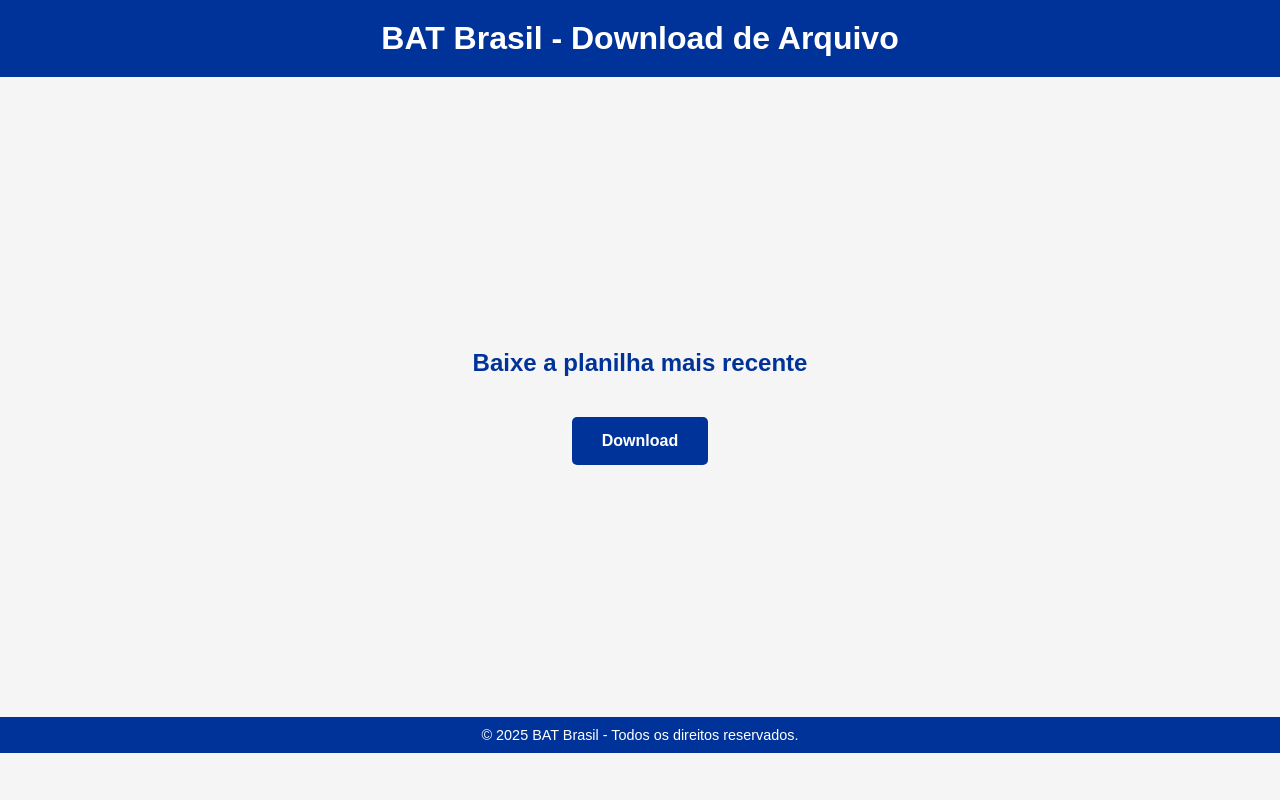
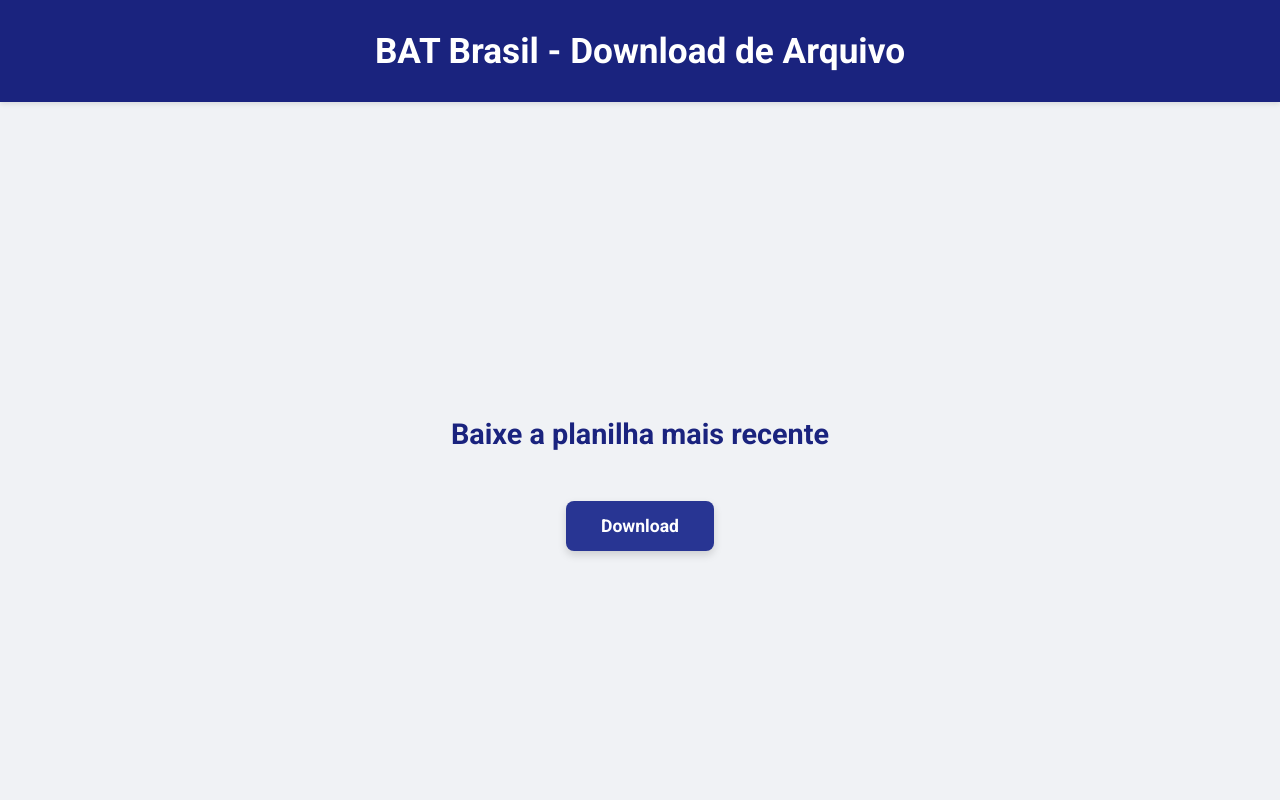
Before and after one commit to onepage-1/mapa-demoestrateg, a plain HTML site: page index.html in a window 1280 px wide. Shown: the top 800 px of the page. Drawn offline with Linux system fonts and the light colour scheme.

Commit message:
Update index.html

```diff
--- a/index.html
+++ b/index.html
@@ -4,26 +4,32 @@
     <meta charset="UTF-8">
     <meta name="viewport" content="width=device-width, initial-scale=1.0">
     <title>Download - BAT Brasil</title>
+    <link rel="preconnect" href="https://fonts.googleapis.com">
+    <link rel="preconnect" href="https://fonts.gstatic.com" crossorigin>
+    <link href="https://fonts.googleapis.com/css2?family=Roboto:wght@400;700&display=swap" rel="stylesheet">
     <style>
         /* Estilos globais */
         body {
-            font-family: Arial, sans-serif;
-            background-color: #f5f5f5;
+            font-family: 'Roboto', sans-serif;
+            background-color: #f0f2f5;
             margin: 0;
             padding: 0;
+            color: #333;
         }
 
         /* Cabeçalho */
         header {
-            background-color: #003399;
+            background-color: #1a237e; /* Azul mais escuro */
             color: white;
             text-align: center;
-            padding: 20px;
+            padding: 30px 0;
+            box-shadow: 0 2px 5px rgba(0,0,0,0.1);
         }
 
         header h1 {
             margin: 0;
-            font-size: 2rem;
+            font-size: 2.2rem;
+            font-weight: 700;
         }
 
         /* Seção principal */
@@ -32,40 +38,51 @@
             flex-direction: column;
             align-items: center;
             justify-content: center;
-            min-height: 80vh;
+            min-height: calc(100vh - 100px); /* Ajusta a altura */
             text-align: center;
+            padding: 20px;
         }
 
-        main h2 {
-            color: #003399;
-            font-size: 1.5rem;
-        }
+         main h2 {
+            color: #1a237e; /* Azul mais escuro */
+            font-size: 1.8rem;
+            font-weight: 700;
+            margin-bottom: 30px;
+         }
 
         /* Botão de download */
         .download-btn {
             display: inline-block;
-            background-color: #003399;
+            background-color: #283593; /* Azul mais escuro */
             color: white;
-            padding: 15px 30px;
-            font-size: 1rem;
+            padding: 15px 35px;
+            font-size: 1.1rem;
             font-weight: bold;
             text-decoration: none;
-            border-radius: 5px;
-            transition: background-color 0.3s;
+            border-radius: 8px;
+            transition: background-color 0.3s, transform 0.2s, box-shadow 0.2s;
             margin-top: 20px;
+            box-shadow: 0 4px 8px rgba(0, 0, 0, 0.15);
         }
 
         .download-btn:hover {
-            background-color: #002266;
+            background-color: #1a237e; /* Tom mais escuro */
+            transform: translateY(-2px);
+            box-shadow: 0 6px 12px rgba(0, 0, 0, 0.2);
         }
-
+        .download-btn:active {
+            transform: translateY(1px);
+            box-shadow: 0 2px 4px rgba(0, 0, 0, 0.2);
+        }
         /* Rodapé */
         footer {
-            background-color: #003399;
+            background-color: #1a237e; /* Azul mais escuro */
             color: white;
             text-align: center;
-            padding: 10px;
-            font-size: 0.9rem;
+            padding: 20px 0;
+            font-size: 1rem;
+            margin-top: 50px;
+             box-shadow: 0 -2px 5px rgba(0,0,0,0.1);
         }
     </style>
 </head>
```
